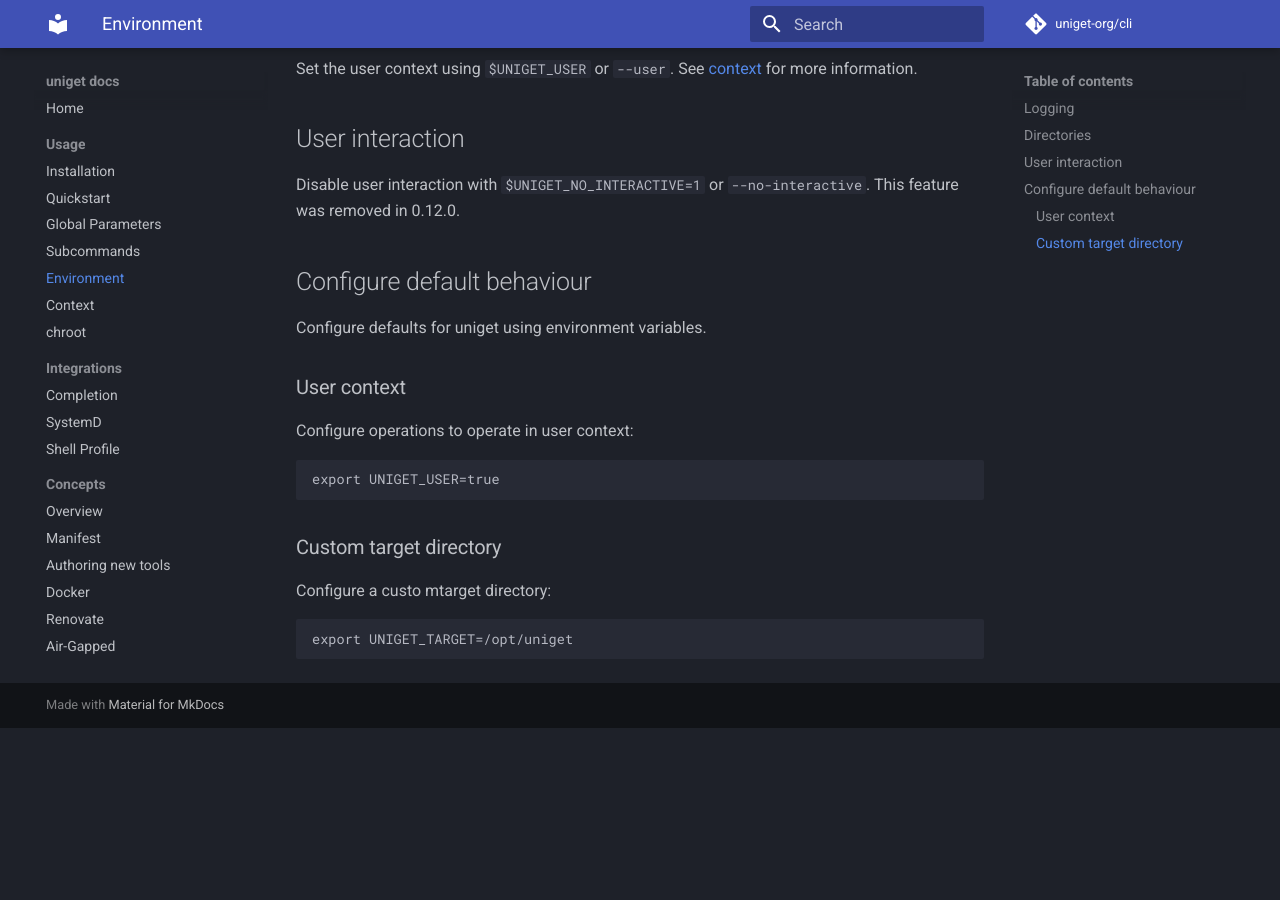
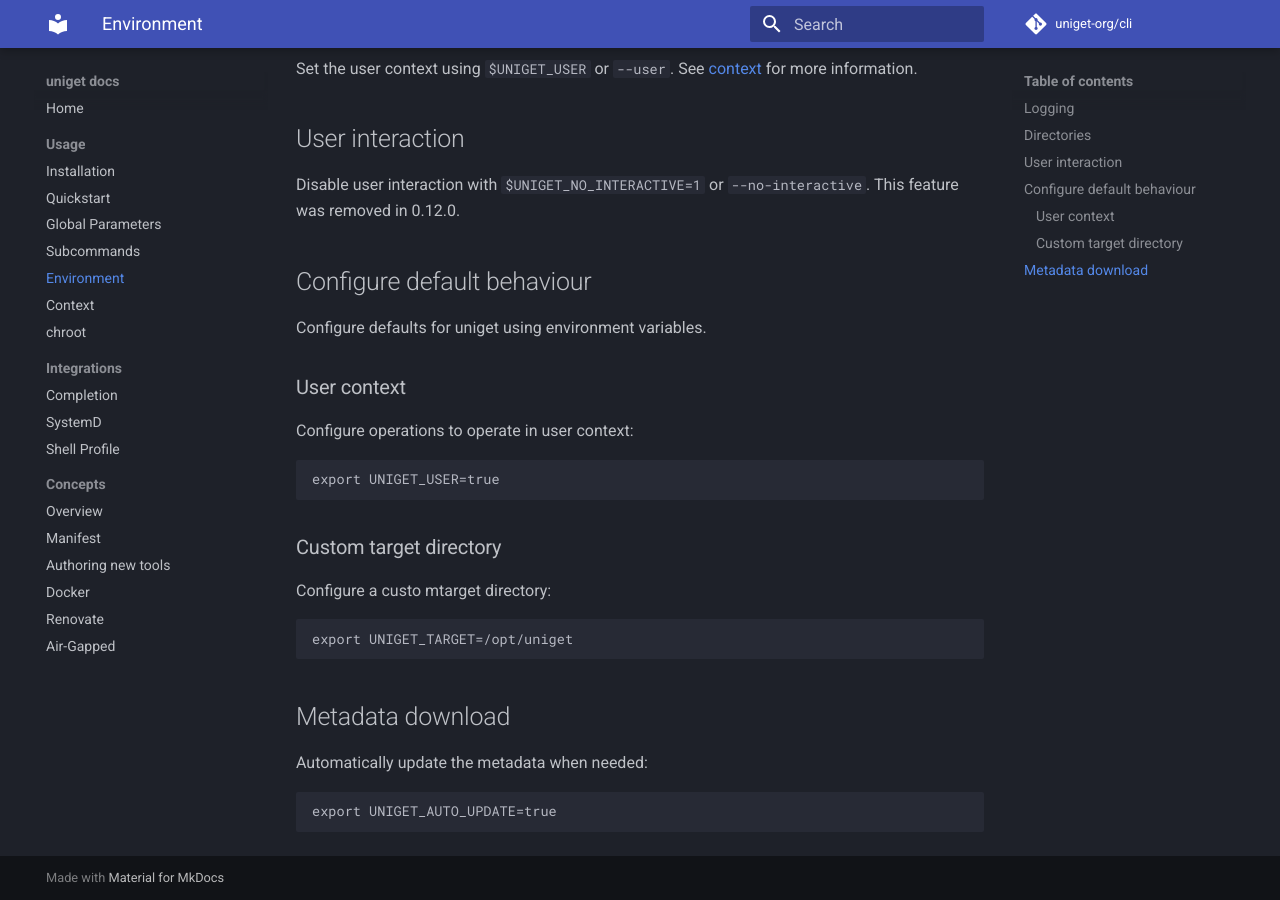
Before and after one commit to uniget-org/docs.uniget.dev, an MkDocs documentation site: the page built from docs/environment.md, in a window 1280 px wide and 900 px high, scrolled down 549 px. Built offline with MkDocs 1.6.1 and Material for MkDocs 9.7.7, drawn with Linux system fonts in a browser that asks for light colours; comment, search, counter and statistics services are not loaded; before the commit the page ends 1277 px from its top, so only the background shows below that.

Commit message:
Added auto-update

````diff
--- a/docs/environment.md
+++ b/docs/environment.md
@@ -41,3 +41,11 @@ Configure a custo mtarget directory:
 ```bash
 export UNIGET_TARGET=/opt/uniget
 ```
+
+## Metadata download
+
+Automatically update the metadata when needed:
+
+```bash
+export UNIGET_AUTO_UPDATE=true
+```
````
Also changed, not shown: docs/global-parameters.md (+4 -0 lines).
